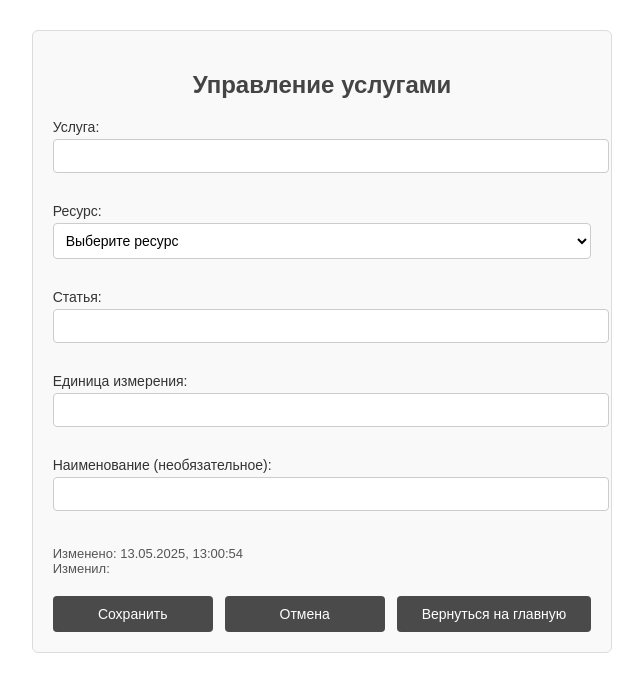
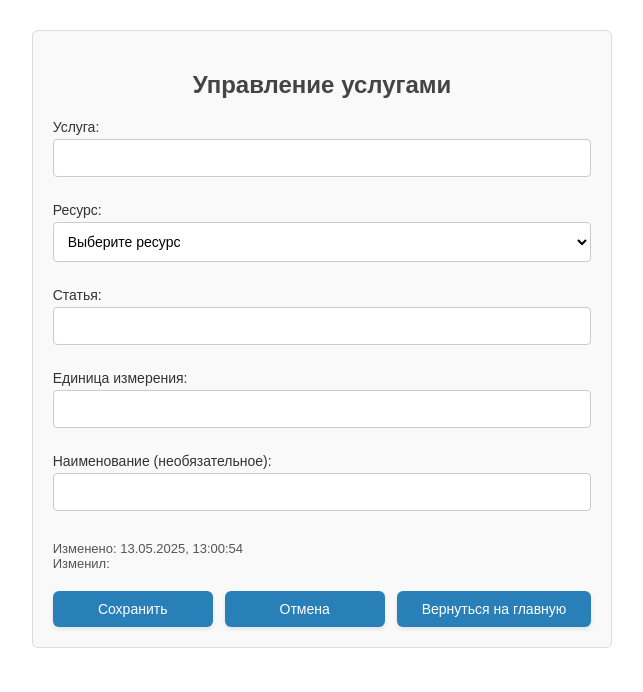
Before and after one commit to DashaKarpova/Karpova_diplom, a React (Create React App) app in the folder karpova_diplom_frontend/: page /service in a window 1280 px wide. Shown: the top 692 px of the page, without its empty margins (318-961 px from the left). Built offline with nearby package versions, Linux system fonts and the light colour scheme.

Commit message:
create contract

```diff
--- a/karpova_diplom_frontend/src/App.jsx
+++ b/karpova_diplom_frontend/src/App.jsx
@@ -6,7 +6,7 @@ import CreateContractPage from './pages/CreateContractPage';
 /*import ContractsPage from './pages/ContractsPage';*/
 import MainPage from './pages/MainPage';
 import ServicesPage from './pages/Services';
-import ObjectsPage from './pages/ObjectPage';
+
 
 
 
@@ -25,7 +25,6 @@ function App() {
         <Route path="/main" element={<MainPage />} />
         <Route path="/create" element={<CreateContractPage />} />
         <Route path="/service" element={<ServicesPage />} />
-        <Route path="/object" element={<ObjectsPage />} />
       </Routes>
     </Router>
   );
--- a/karpova_diplom_frontend/src/api/objects.js
+++ b/karpova_diplom_frontend/src/api/objects.js
@@ -1,6 +1,7 @@
+// api/objects.js
 import axios from 'axios';
 
 export const getObjects = async () => {
-  const response = await axios.get('/api/objects');
+  const response = await axios.get('/api/objects'); // Подставьте правильный путь
   return response.data;
 };
--- a/karpova_diplom_frontend/src/pages/ContractForm.css
+++ b/karpova_diplom_frontend/src/pages/ContractForm.css
@@ -8,6 +8,7 @@ border: 1px solid #dcdcdc;
 border-radius: 6px;
 font-family: sans-serif;
 color: #333;
+box-sizing: border-box;
 }
 
 /* Заголовок формы */
@@ -17,22 +18,35 @@ margin-bottom: 20px;
 color: #444;
 }
 
-/* Метки и поля */
+/* Общий стиль для меток и полей */
 .contract-form label {
 display: block;
-margin-bottom: 15px;
+margin-bottom: 10px;
 font-size: 14px;
+font-weight: 500; /* Сделать метки чуть жирнее для лучшей читаемости */
 }
 
+/* Общий стиль для input, select, textarea */
 .contract-form input,
-.contract-form select {
+.contract-form select,
+.contract-form textarea {
 width: 100%;
-padding: 8px;
+padding: 10px;
 border: 1px solid #ccc;
 background-color: #fff;
 border-radius: 4px;
 margin-top: 4px;
 font-size: 14px;
+box-sizing: border-box; /* Учитываем паддинг в общей ширине */
+transition: border-color 0.3s ease;
+}
+
+/* Эффект при фокусе на полях */
+.contract-form input:focus,
+.contract-form select:focus,
+.contract-form textarea:focus {
+border-color: #2980b9;
+outline: none;
 }
 
 /* Чекбокс */
@@ -49,26 +63,26 @@ margin-right: 8px;
 margin-top: 20px;
 }
 
-/* Общий стиль всех трёх кнопок */
+/* Общий стиль для кнопок */
 .contract-form .form-actions button {
 padding: 10px 25px;
 border: none;
-  border-radius: 4px;
-  background-color: #4a4a4a;
+border-radius: 6px;
+background-color: #2980b9;
 color: white;
 cursor: pointer;
 font-size: 14px;
-  transition: all 0.3s;
+transition: background-color 0.3s ease, transform 0.2s ease;
 min-width: 160px;
-  width: auto; /* чтобы не растягивались на 100% */
+width: auto;
+box-shadow: 0 2px 4px rgba(0, 0, 0, 0.1);
 }
 
 /* Эффект при наведении */
 .contract-form .form-actions button:hover {
-  background-color: #2980b9;
-  transform: translateY(-1px);
+background-color: #155fa0;
+transform: translateY(-2px);
 }
-
 
 /* Блок с мета-информацией */
 .form-meta {
@@ -101,9 +115,10 @@ width: 100%;
 box-shadow: 0 2px 8px rgba(0, 0, 0, 0.2);
 }
 
+/* Кнопка закрытия модального окна */
 .close-modal-btn {
 margin-top: 15px;
-background-color: #4a4a4a;
+background-color: #2980b9;
 color: white;
 border: none;
 padding: 8px 16px;
@@ -111,6 +126,7 @@ border-radius: 4px;
 cursor: pointer;
 }
 
+/* Эффект при наведении на кнопку закрытия */
 .close-modal-btn:hover {
-background-color: #3a3a3a;
+background-color: #155fa0;
 }
--- a/karpova_diplom_frontend/src/pages/CreateContractPage.jsx
+++ b/karpova_diplom_frontend/src/pages/CreateContractPage.jsx
@@ -1,6 +1,7 @@
 import React, { useEffect, useState } from 'react';
 import { getContractors } from '../api/contractors';
 import { getLicenses } from '../api/license';
+import { getObjects } from '../api/objects';  // Добавляем импорт для объектов
 import { createContract } from '../api/contracts';
 import { useNavigate } from 'react-router-dom';
 import './ContractForm.css';
@@ -8,6 +9,7 @@ import './ContractForm.css';
 function CreateContractPage() {
   const [contractors, setContractors] = useState([]);
   const [licenses, setLicenses] = useState([]);
+  const [objects, setObjects] = useState([]);  // Состояние для объектов
   const [isModalOpen, setIsModalOpen] = useState(false);
   const navigate = useNavigate();
 
@@ -17,17 +19,18 @@ function CreateContractPage() {
     valid_from: '',
     valid_to: '',
     contractor_id: '',
+    object_id: '',  // Добавлено для объекта
     license_number: '',
     license_date: '',
     authority: '',
     user_id: localStorage.getItem('userId'),
     finished: false,
-    // file: null  // Удалено для отправки без файла
   });
 
   useEffect(() => {
     getContractors().then(setContractors);
     getLicenses().then(setLicenses);
+    getObjects().then(setObjects);  // Получаем список объектов
   }, []);
 
   const handleChange = (e) => {
@@ -52,12 +55,12 @@ function CreateContractPage() {
       valid_from: '',
       valid_to: '',
       contractor_id: '',
+      object_id: '',  // Очистка объекта
       license_number: '',
       license_date: '',
       authority: '',
       user_id: localStorage.getItem('userId'),
       finished: false,
-      // file: null
     });
   };
 
@@ -109,6 +112,17 @@ function CreateContractPage() {
           </select>
         </label>
 
+        {/* Добавляем выбор объекта */}
+        <label>
+          Объект:
+          <select name="object_id" value={form.object_id} onChange={handleChange}>
+            <option value="">Выберите объект</option>
+            {objects.map(o => (
+              <option key={o.id} value={o.id}>{o.name}</option>
+            ))}
+          </select>
+        </label>
+
         <label>
           Номер лицензии:
           <input name="license_number" value={form.license_number} onChange={handleChange} />
@@ -134,7 +148,7 @@ function CreateContractPage() {
           Изменил: {localStorage.getItem('fullName')}
         </div>
 
-        <div class="form-actions">
+        <div className="form-actions">
           <button type="submit">Сохранить</button>
 
           <button type="button" onClick={handleCancel} className="cancel-button">
--- a/karpova_diplom_frontend/src/pages/ObjectPage.css
+++ /dev/null
@@ -1,77 +0,0 @@
-.objects-page {
-padding: 20px;
-max-width: 800px;
-margin: 20px auto;
-background-color: #f5f5f5;
-border-radius: 8px;
-box-shadow: 0 2px 4px rgba(0,0,0,0.1);
-text-align: center;
-}
-
-.objects-page h2 {
-color: #2c3e50;
-margin-bottom: 25px;
-font-size: 24px;
-}
-
-.scrollable-tree {
-max-height: 60vh;
-overflow-y: auto;
-background-color: #ffffff;
-border: 1px solid #dcdcdc;
-border-radius: 6px;
-padding: 15px;
-margin: 15px auto;
-width: 90%;
-}
-
-.form-actions {
-display: flex;
-gap: 12px;
-justify-content: center;
-margin-top: 20px;
-}
-
-.form-actions button {
-padding: 10px 25px;
-border: none;
-border-radius: 4px;
-background-color: #4a4a4a;
-color: white;
-cursor: pointer;
-font-size: 14px;
-transition: all 0.3s;
-min-width: 160px;
-}
-
-.form-actions button:hover {
-background-color: #2980b9;
-transform: translateY(-1px);
-}
-
-.form-actions button:nth-child(2) {
-background-color: #4a4a4a;
-}
-
-.form-actions button:nth-child(2):hover {
-background-color: #2980b9;
-}
-
-.form-actions button:last-child {
-background-color: #4a4a4a;
-}
-
-.form-actions button:last-child:hover {
-background-color: #2980b9;
-}
-
-.node-checkbox {
-accent-color: #3498db;
-transform: scale(1.2);
-margin-right: 8px;
-}
-
-.node-name {
-font-size: 15px;
-color: #34495e;
-}
--- a/karpova_diplom_frontend/src/pages/ObjectPage.jsx
+++ /dev/null
@@ -1,49 +0,0 @@
-import React, { useState, useEffect } from 'react';
-import { useNavigate } from 'react-router-dom';
-import { getObjects } from '../api/objects';
-import TreeView from '../components/TreeView';
-import './ObjectPage.css';
-
-function ObjectsPage() {
-const [objects, setObjects] = useState([]);
-const [selectedIds, setSelectedIds] = useState(new Set());
-const navigate = useNavigate();
-
-useEffect(() => {
-    getObjects().then(data => setObjects(data));
-}, []);
-
-const handleCheck = (id, checked) => {
-    setSelectedIds(prev => {
-    const newSet = new Set(prev);
-    checked ? newSet.add(id) : newSet.delete(id);
-    return newSet;
-    });
-};
-
-const handleSubmit = () => {
-    console.log('Selected IDs:', Array.from(selectedIds));
-    // Здесь логика сохранения
-};
-
-return (
-    <div className="objects-page">
-    <h2>Выбор объектов</h2>
-    <div className="scrollable-tree">
-        <TreeView
-        data={objects}
-        showCheckbox={true}
-        showHierarchy={true}
-        onCheck={handleCheck}
-        />
-    </div>
-    <div className="form-actions">
-        <button onClick={handleSubmit}>Сохранить</button>
-        <button onClick={() => window.history.back()}>Отменить</button>
-        <button onClick={() => navigate('/main')}>Вернуться на главную</button>
-    </div>
-    </div>
-);
-}
-
-export default ObjectsPage;
```
Also changed, not shown: 2 other files (tests, documents, lock files or other folders). Lines whose indentation alone changed are shown as unchanged.
